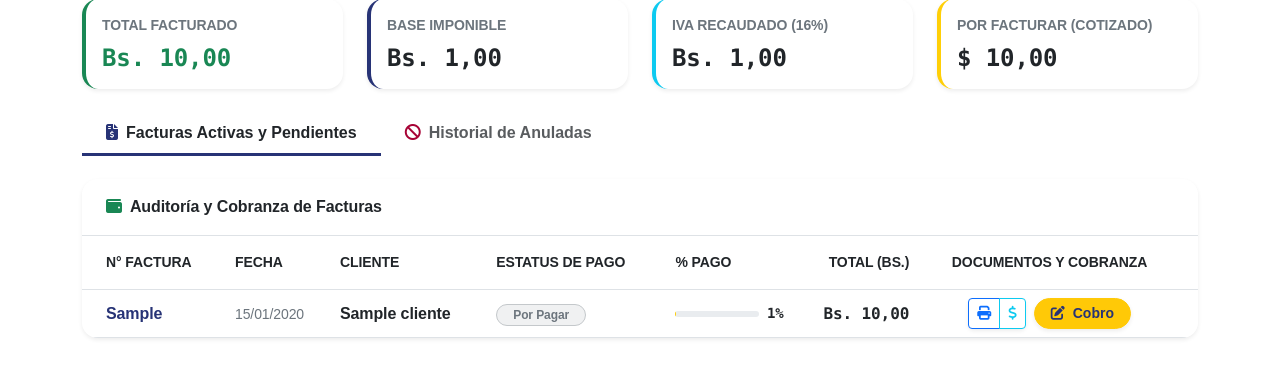
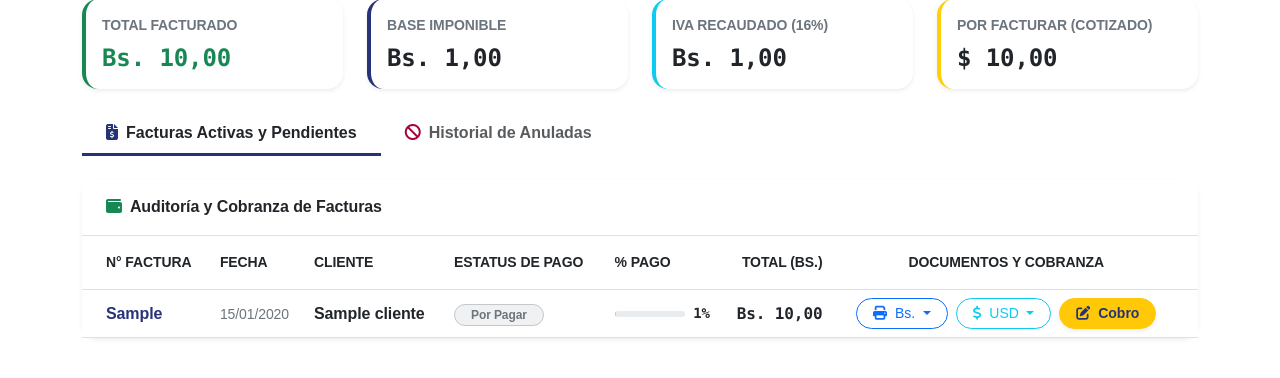
Before and after one commit to christian2195/CRM_VP, a Django app: page /facturacion/finanzas/ in a window 1280 px wide. Shown: the part 237-615 px from the top of the page. Run offline with Django 4.2, Linux system fonts and the light colour scheme; a user stored in the database is signed in; tables that the repository leaves empty hold one stand-in row (values such as "Sample post"); some web fonts are replaced.

Commit message:
Refactor button groups for invoice printing options

```diff
--- a/templates/facturacion/estado_financiero.html
+++ b/templates/facturacion/estado_financiero.html
@@ -65,12 +65,12 @@
          PESTAÑA 1: FACTURAS ACTIVAS
          ========================================== -->
     <div class="tab-pane fade show active" id="activas" role="tabpanel" aria-labelledby="activas-tab">
-        <div class="card border-0 shadow-sm rounded-4 overflow-hidden">
+        <div class="card border-0 shadow-sm rounded-4">
             <div class="card-header bg-white py-3 px-4 border-bottom">
                 <span class="fw-bold text-dark"><i class="fa-solid fa-wallet me-2 text-success"></i>Auditoría y Cobranza de Facturas</span>
             </div>
             <div class="card-body p-0">
-                <div class="table-responsive">
+                <div class="table-responsive" style="overflow-x: visible;">
                     <table class="table table-hover align-middle mb-0">
                         <thead class="bg-primary text-white text-uppercase small">
                             <tr>
@@ -114,14 +114,31 @@
                                     <td class="text-end font-monospace fw-semibold">Bs. {{ factura.total|floatformat:"2g" }}</td>
                                     <td class="text-center pe-4">
                                         <div class="d-flex justify-content-center align-items-center gap-2">
-                                            <div class="btn-group shadow-sm" role="group">
-                                                <a href="{% url 'imprimir_factura' factura.id %}" target="_blank" class="btn btn-sm btn-outline-primary" title="Factura Forma Libre (Bs.)">
-                                                    <i class="fa-solid fa-print"></i>
-                                                </a>
-                                                <a href="{% url 'imprimir_factura_dolares' factura.id %}" target="_blank" class="btn btn-sm btn-outline-info" title="Factura en Dólares ($)">
-                                                    <i class="fa-solid fa-dollar-sign"></i>
-                                                </a>
+
+                                            <!-- Desplegable Facturas en Bs. -->
+                                            <div class="btn-group" role="group">
+                                                <button type="button" class="btn btn-sm btn-outline-primary dropdown-toggle rounded-pill px-3" data-bs-toggle="dropdown" aria-expanded="false">
+                                                    <i class="fa-solid fa-print me-1"></i> Bs.
+                                                </button>
+                                                <ul class="dropdown-menu shadow border-0 rounded-3 small">
+                                                    <li><a class="dropdown-item py-2" href="{% url 'imprimir_factura' factura.id %}" target="_blank"><i class="fa-solid fa-file-invoice text-primary me-2"></i>Forma Libre (Bs.)</a></li>
+                                                    <li><a class="dropdown-item py-2" href="{% url 'imprimir_factura_institucional' factura.id %}" target="_blank"><i class="fa-solid fa-building-columns text-dark me-2"></i>Institucional Con SAP (Bs.)</a></li>
+                                                    <li><a class="dropdown-item py-2" href="{% url 'imprimir_factura_institucional_sin_sap' factura.id %}" target="_blank"><i class="fa-solid fa-file-circle-exclamation text-warning me-2"></i>Institucional Sin SAP (Bs.)</a></li>
+                                                </ul>
                                             </div>
+
+                                            <!-- Desplegable Facturas en USD -->
+                                            <div class="btn-group" role="group">
+                                                <button type="button" class="btn btn-sm btn-outline-info dropdown-toggle rounded-pill px-3" data-bs-toggle="dropdown" aria-expanded="false">
+                                                    <i class="fa-solid fa-dollar-sign me-1"></i> USD
+                                                </button>
+                                                <ul class="dropdown-menu shadow border-0 rounded-3 small">
+                                                    <li><a class="dropdown-item py-2" href="{% url 'imprimir_factura_dolares' factura.id %}" target="_blank"><i class="fa-solid fa-file-invoice-dollar text-info me-2"></i>Forma Libre ($)</a></li>
+                                                    <li><a class="dropdown-item py-2" href="{% url 'imprimir_factura_institucional_dolares' factura.id %}" target="_blank"><i class="fa-solid fa-building-columns text-dark me-2"></i>Institucional Con SAP ($)</a></li>
+                                                    <li><a class="dropdown-item py-2" href="{% url 'imprimir_factura_institucional_sin_sap_dolares' factura.id %}" target="_blank"><i class="fa-solid fa-file-circle-exclamation text-warning me-2"></i>Institucional Sin SAP ($)</a></li>
+                                                </ul>
+                                            </div>
+
                                             <button class="btn btn-sm btn-warning fw-bold rounded-pill px-3 shadow-sm" data-bs-toggle="modal" data-bs-target="#modalPago{{ factura.id }}">
                                                 <i class="fa-solid fa-pen-to-square me-1"></i> Cobro
                                             </button>
```
